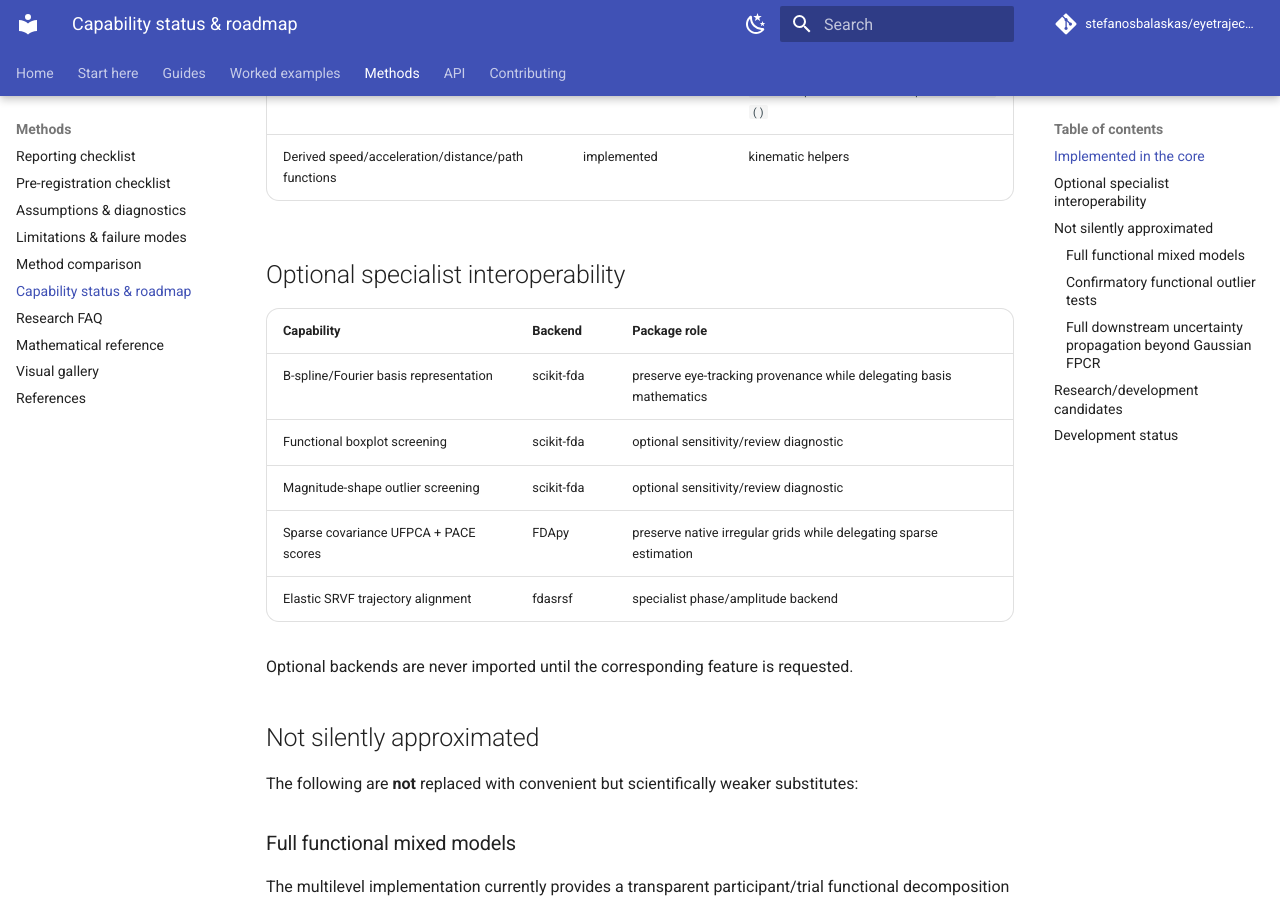
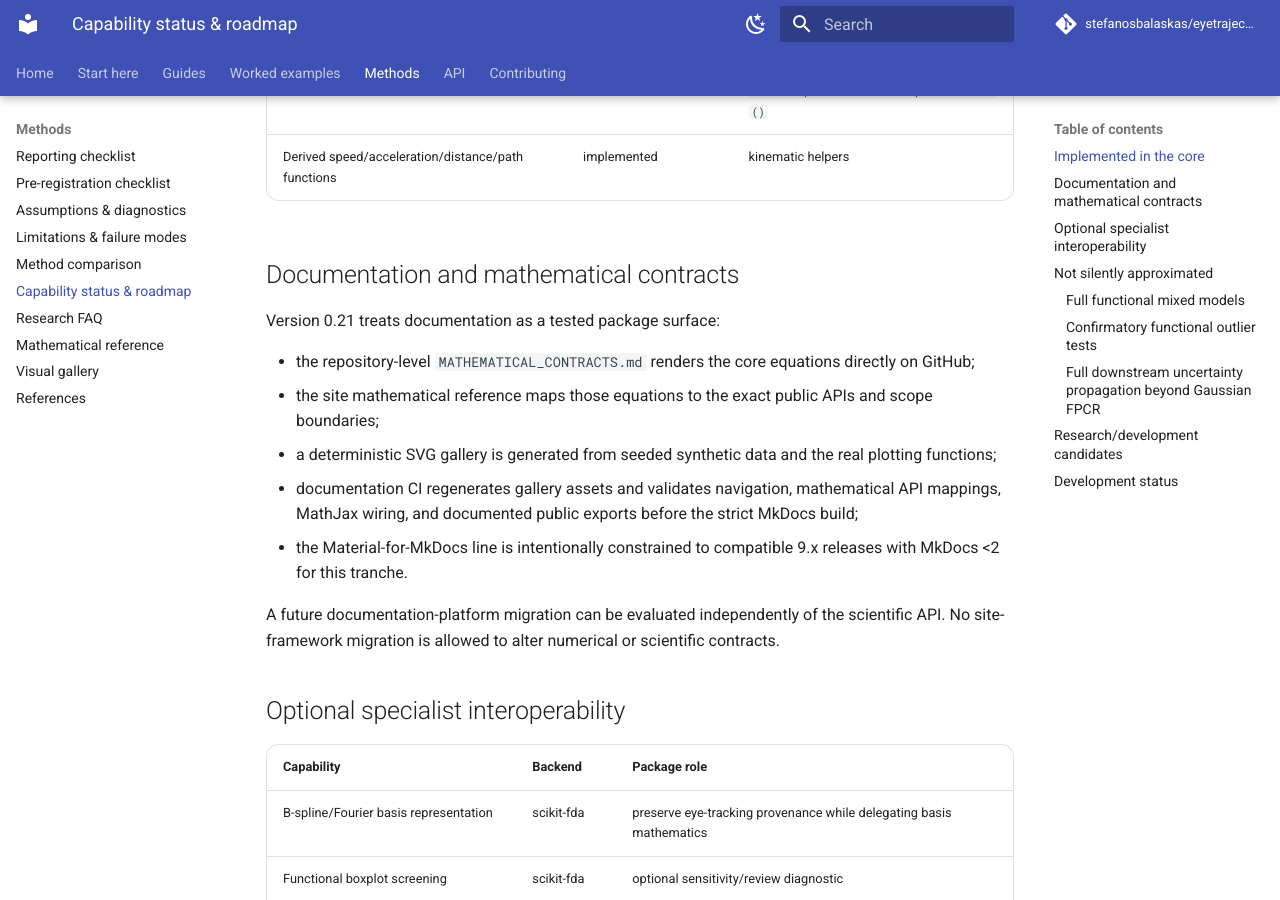
Before and after one commit to stefanosbalaskas/eyetrajectoriespy, an MkDocs documentation site: the page built from docs/methods/status-roadmap.md, in a window 1280 px wide and 900 px high, scrolled down 2468 px. Built offline with MkDocs 1.6.1 and Material for MkDocs 9.7.7, drawn with Linux system fonts in a browser that asks for light colours; comment, search, counter and statistics services are not loaded.

Commit message:
Record tested math and gallery documentation contract

```diff
--- a/docs/methods/status-roadmap.md
+++ b/docs/methods/status-roadmap.md
@@ -50,6 +50,18 @@ This page distinguishes implemented scientific contracts from optional interoper
 | Stabilized-volatility wild-bootstrap h selection | implemented | `scan_wild_bootstrap_fpca_truncations()` / `select_fpca_wild_bootstrap_truncation()` |
 | Derived speed/acceleration/distance/path functions | implemented | kinematic helpers |
 
+## Documentation and mathematical contracts
+
+Version 0.21 treats documentation as a tested package surface:
+
+- the repository-level `MATHEMATICAL_CONTRACTS.md` renders the core equations directly on GitHub;
+- the site mathematical reference maps those equations to the exact public APIs and scope boundaries;
+- a deterministic SVG gallery is generated from seeded synthetic data and the real plotting functions;
+- documentation CI regenerates gallery assets and validates navigation, mathematical API mappings, MathJax wiring, and documented public exports before the strict MkDocs build;
+- the Material-for-MkDocs line is intentionally constrained to compatible 9.x releases with MkDocs <2 for this tranche.
+
+A future documentation-platform migration can be evaluated independently of the scientific API. No site-framework migration is allowed to alter numerical or scientific contracts.
+
 ## Optional specialist interoperability
 
 | Capability | Backend | Package role |
```
